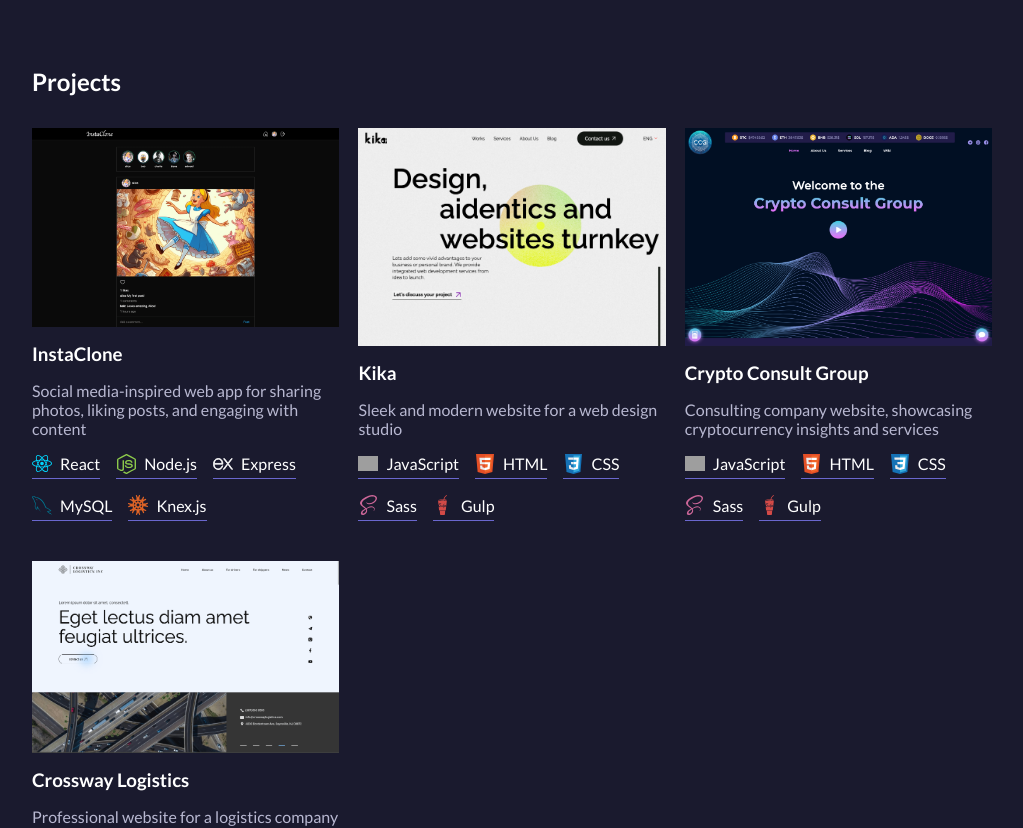
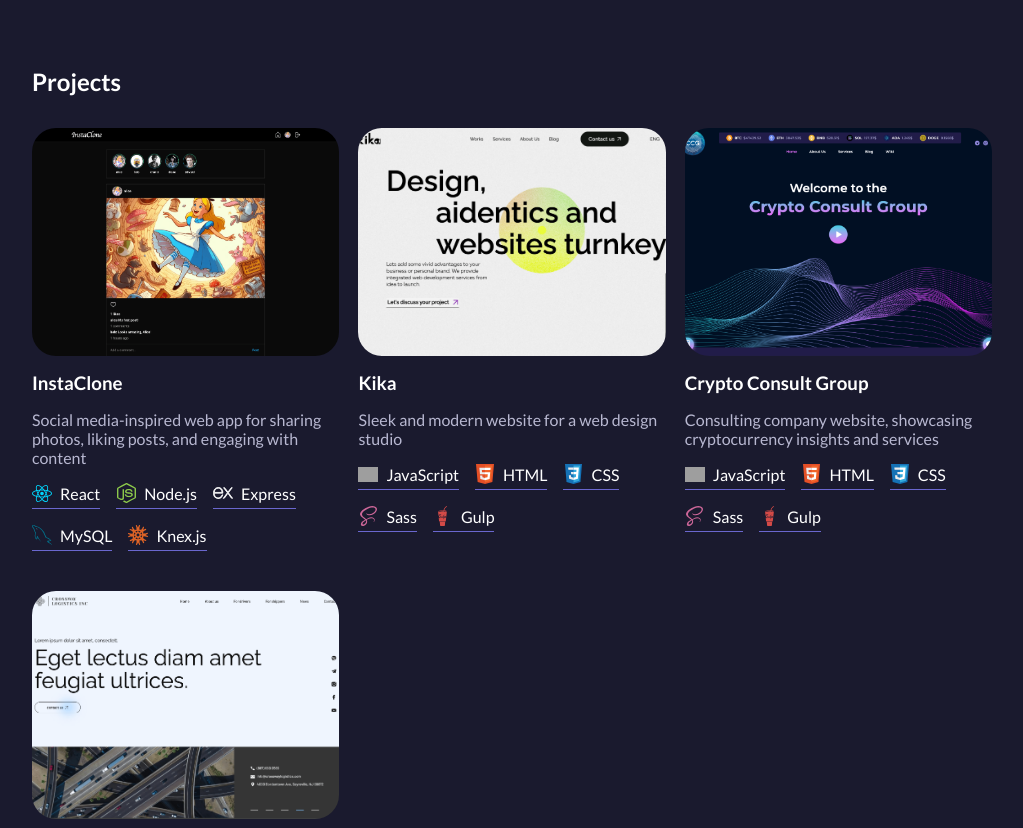
Before and after one commit to olhapelenska/Portfolio, a React (Vite) app: page / in a window 1280 px wide. Shown: the part 900-1728 px from the top of the page, without its empty margins (128-1151 px from the left). Built offline with nearby package versions, Linux system fonts and the light colour scheme; grey boxes are pictures that could not be loaded.

Commit message:
add hover animation for projects

```diff
--- a/src/components/Projects/Projects.jsx
+++ b/src/components/Projects/Projects.jsx
@@ -25,7 +25,9 @@
           target="_blanc"
           className="projects__item projects__instaclone"
         >
-          <img src={InstaClone} alt="instaclone image" />
+          <div className="projects__image">
+            <img src={InstaClone} alt="instaclone image" />
+          </div>
           <h3 className="projects__item-title">InstaClone</h3>
           <p className="projects__item-text">
             Social media-inspired web app for sharing photos, liking posts, and
@@ -59,7 +61,9 @@
           target="_blanc"
           className="projects__item projects__kika"
         >
-          <img src={kika} alt="kika image" />
+          <div className="projects__image">
+            <img src={kika} alt="kika image" />
+          </div>
           <h3 className="projects__item-title">Kika</h3>
           <p className="projects__item-text">
             Sleek and modern website for a web design studio
@@ -92,7 +96,9 @@
           target="_blanc"
           className="projects__item projects__ccg"
         >
-          <img src={ccg} alt="ccg image" />
+          <div className="projects__image">
+            <img src={ccg} alt="ccg image" />
+          </div>
           <h3 className="projects__item-title">Crypto Consult Group</h3>
           <p className="projects__item-text">
             Consulting company website, showcasing cryptocurrency insights and
@@ -126,7 +132,9 @@
           target="_blanc"
           className="projects__item projects__crossway"
         >
-          <img src={crossway} alt="crossway image" />
+          <div className="projects__image">
+            <img src={crossway} alt="crossway image" />
+          </div>
           <h3 className="projects__item-title">Crossway Logistics</h3>
           <p className="projects__item-text">
             Professional website for a logistics company
--- a/src/components/Projects/Projects.scss
+++ b/src/components/Projects/Projects.scss
@@ -16,11 +16,27 @@
     flex-basis: 32%;
     display: flex;
     flex-direction: column;
+  }
+
+  &__image {
+    overflow: hidden;
+    position: relative;
+    border-radius: 1.5rem;
 
     img {
       width: 100%;
       height: 100%;
+      min-height: 225px;
       object-fit: cover;
+      transition: 0.3s;
+    }
+
+    @include hover {
+      &:hover {
+        img {
+          scale: 1.1;
+        }
+      }
     }
   }
 
```
